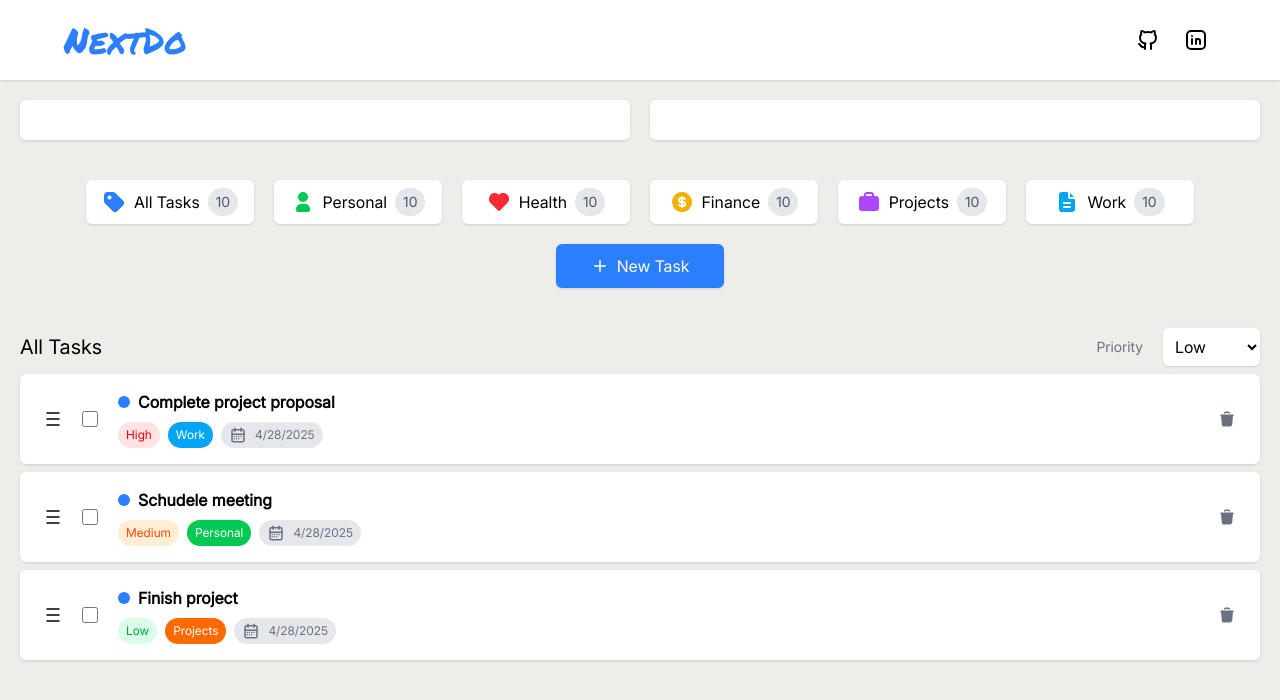
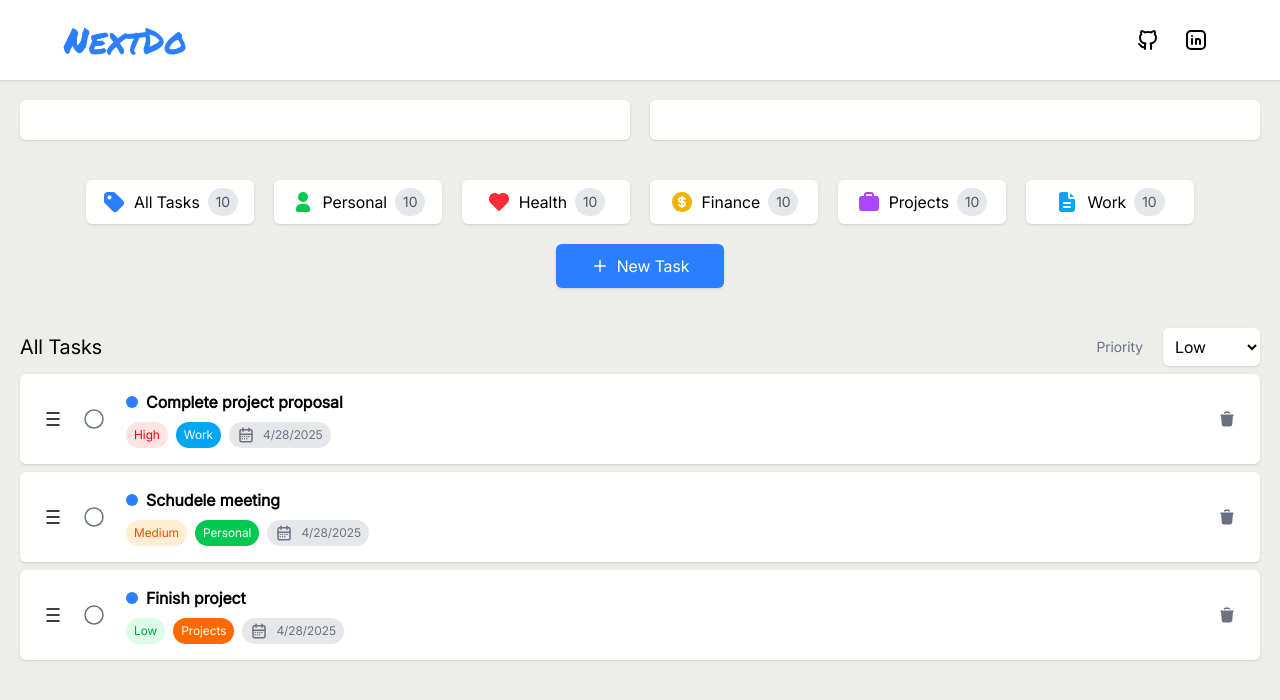
Before and after one commit to omar15hr/nextdo, a React (Vite) app: page / in a window 1280 px wide. Shown: the top 700 px of the page. Built offline with nearby package versions, Linux system fonts and the light colour scheme.

Commit message:
logica del update task con el complete, iconos y mejora con DRY del button

```diff
--- a/src/components/Icons.tsx
+++ b/src/components/Icons.tsx
@@ -75,7 +75,7 @@ export function TrashIcon({ size = 18 }: IconsProps) {
       height={size}
       viewBox="0 0 24 24"
       fill="currentColor"
-      className="icon icon-tabler icons-tabler-filled icon-tabler-trash text-gray-500 cursor-pointer"
+      className="icon icon-tabler icons-tabler-filled icon-tabler-trash text-gray-500 hover:scale-110 transition duration-300 ease-in-out cursor-pointer"
     >
       <path stroke="none" d="M0 0h24v24H0z" fill="none" />
       <path d="M20 6a1 1 0 0 1 .117 1.993l-.117 .007h-.081l-.919 11a3 3 0 0 1 -2.824 2.995l-.176 .005h-8c-1.598 0 -2.904 -1.249 -2.992 -2.75l-.005 -.167l-.923 -11.083h-.08a1 1 0 0 1 -.117 -1.993l.117 -.007h16z" />
@@ -276,3 +276,44 @@ export function CloseIcon({ size = 24 }: IconsProps) {
     </svg>
   );
 }
+
+export function CircleIcon({ size = 24 }: IconsProps) {
+  return (
+    <svg
+      xmlns="http://www.w3.org/2000/svg"
+      width={size}
+      height={size}
+      viewBox="0 0 24 24"
+      fill="none"
+      stroke="currentColor"
+      strokeWidth={1.5}
+      strokeLinecap="round"
+      strokeLinejoin="round"
+      className="icon icon-tabler icons-tabler-outline icon-tabler-circle text-gray-500 hover:scale-110 transition duration-300 ease-in-out cursor-pointer"
+    >
+      <path stroke="none" d="M0 0h24v24H0z" fill="none" />
+      <path d="M12 12m-9 0a9 9 0 1 0 18 0a9 9 0 1 0 -18 0" />
+    </svg>
+  );
+}
+
+export function CircleCheckIcon({ size = 24 }: IconsProps) {
+  return (
+    <svg
+      xmlns="http://www.w3.org/2000/svg"
+      width={size}
+      height={size}
+      viewBox="0 0 24 24"
+      fill="none"
+      stroke="currentColor"
+      strokeWidth={2}
+      strokeLinecap="round"
+      strokeLinejoin="round"
+      className="icon icon-tabler icons-tabler-outline icon-tabler-circle-check text-gray-500 hover:scale-110 transition duration-300 ease-in-out cursor-pointer"
+    >
+      <path stroke="none" d="M0 0h24v24H0z" fill="none" />
+      <path d="M12 12m-9 0a9 9 0 1 0 18 0a9 9 0 1 0 -18 0" />
+      <path d="M9 12l2 2l4 -4" />
+    </svg>
+  );
+}
--- a/src/components/TaskCard.tsx
+++ b/src/components/TaskCard.tsx
@@ -1,5 +1,11 @@
 import clsx from "clsx";
-import { CalendarIcon, ToggleIcon, TrashIcon } from "./Icons";
+import {
+  CalendarIcon,
+  CircleCheckIcon,
+  CircleIcon,
+  ToggleIcon,
+  TrashIcon,
+} from "./Icons";
 import { Task } from "../interfaces/task.interface";
 import { useTasksStore } from "../store/store";
 
@@ -23,6 +29,14 @@ const categoryStyles: Record<Task["category"], string> = {
 
 export function TaskCard({ task }: Props) {
   const deleteTask = useTasksStore((state) => state.deleteTask);
+  const toggleCompleteTask = useTasksStore((state) => state.toggleCompleteTask);
+
+  const handleToggleComplete = () => {
+    toggleCompleteTask(task.id, {
+      ...task,
+      completed: !task.completed,
+    });
+  };
 
   return (
     <div className="flex items-center justify-between gap-5 bg-white py-4 px-6 rounded-md shadow">
@@ -30,7 +44,11 @@ export function TaskCard({ task }: Props) {
         <button className="cursor-grab">
           <ToggleIcon />
         </button>
-        <input type="checkbox" className="h-4 w-4 cursor-pointer"></input>
+
+        <button onClick={handleToggleComplete}>
+          {task.completed ? <CircleCheckIcon /> : <CircleIcon />}
+        </button>
+
         <div className="flex flex-col gap-2">
           <div className="flex items-center gap-2">
             <span
--- a/src/store/store.ts
+++ b/src/store/store.ts
@@ -6,6 +6,7 @@ interface State {
   tasks: Task[];
   addTask: (task: Task) => void;
   deleteTask: (id: string) => void;
+  toggleCompleteTask: (id: string, updatedTask: Task) => void;
 }
 
 const initialState: Task[] = [
@@ -15,7 +16,7 @@ const initialState: Task[] = [
     priority: "High",
     category: "Work",
     createdAt: new Date(),
-    completed: false
+    completed: false,
   },
   {
     id: uuid(),
@@ -23,7 +24,7 @@ const initialState: Task[] = [
     priority: "Medium",
     category: "Personal",
     createdAt: new Date(),
-    completed: false
+    completed: false,
   },
   {
     id: uuid(),
@@ -31,7 +32,7 @@ const initialState: Task[] = [
     priority: "Low",
     category: "Projects",
     createdAt: new Date(),
-    completed: false
+    completed: false,
   },
 ];
 
@@ -45,4 +46,10 @@ export const useTasksStore = create<State>((set) => ({
     set((state) => ({
       tasks: state.tasks.filter((task) => task.id !== id),
     })),
+  toggleCompleteTask: (id: string, updatedTask: Task) =>
+    set((state) => ({
+      tasks: state.tasks.map((task) =>
+        task.id === id ? updatedTask : task
+      ),
+    })),
 }));
```
